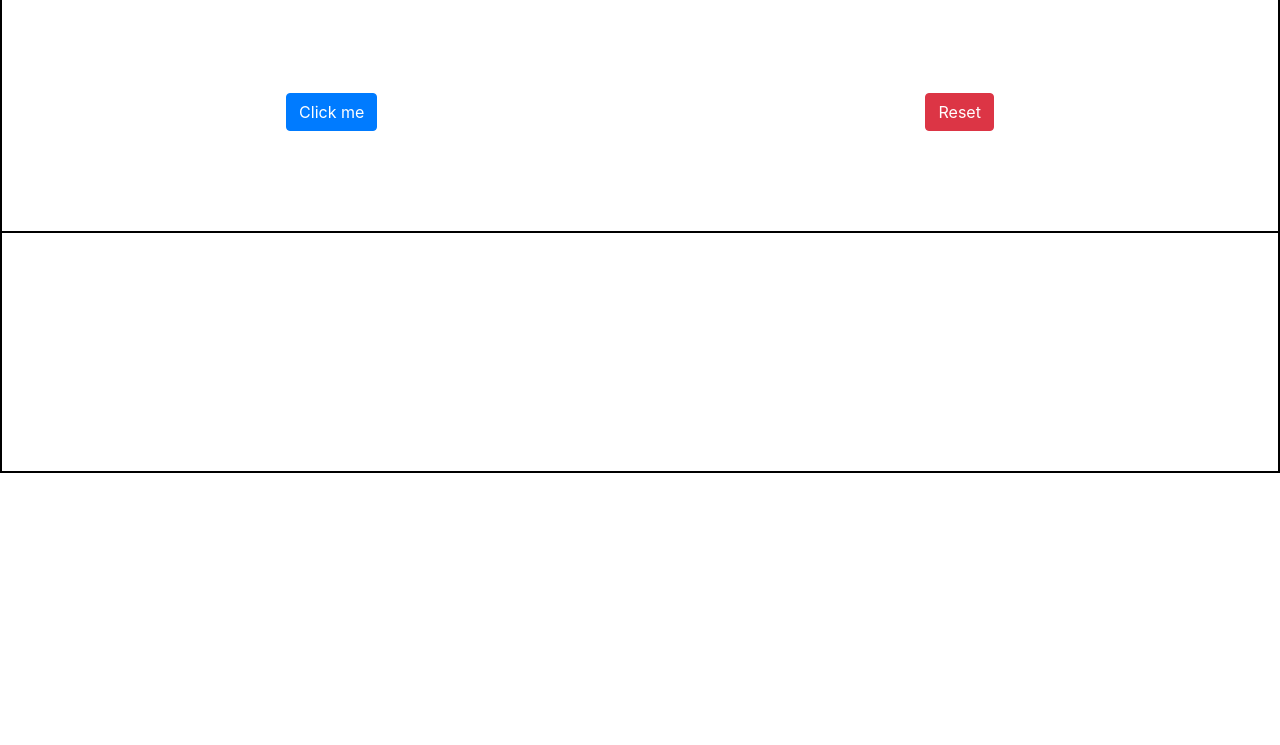
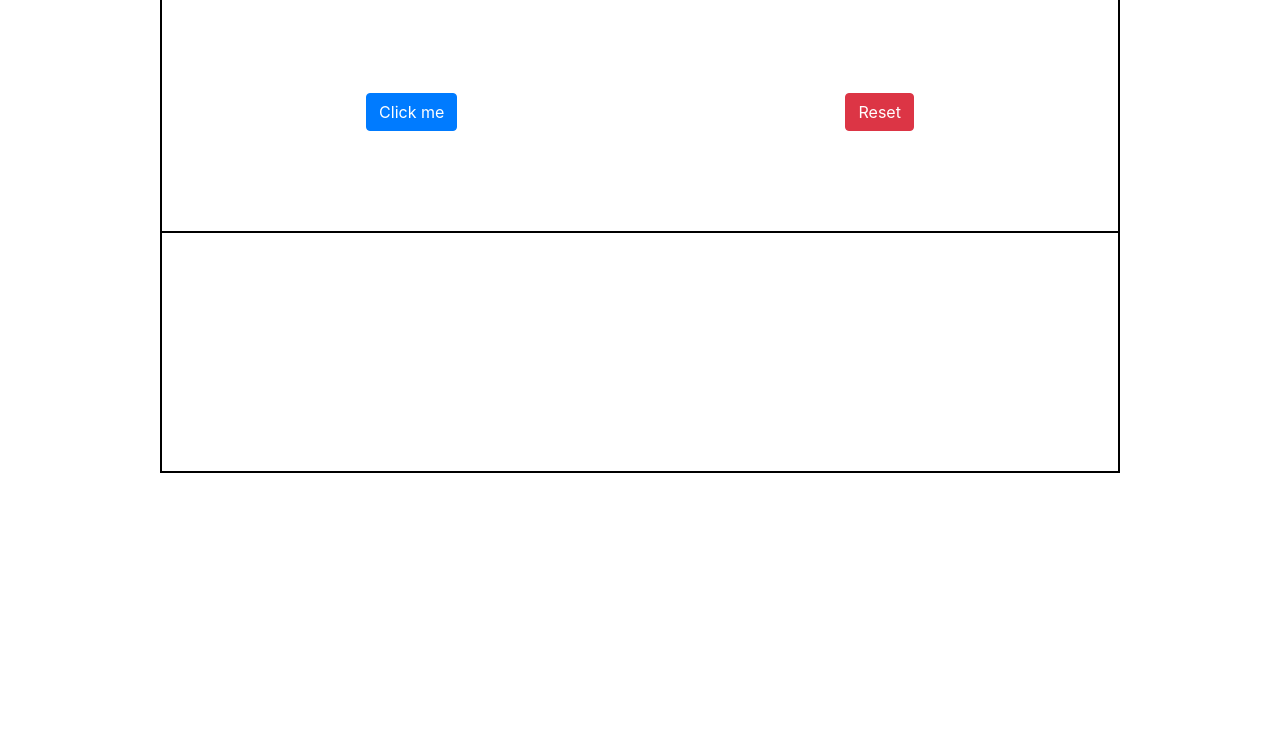
Before and after one commit to Dipin101/Age-In-Days, a plain HTML site: page index.html in a window 1280 px wide. Shown: the part 55-800 px from the top of the page. Drawn offline with nearby package versions, Linux system fonts and the light colour scheme.

Commit message:
added width and margin

```diff
--- a/style.css
+++ b/style.css
@@ -1,4 +1,6 @@
 .container-1{
+    width: 75%;
+    margin: 0 auto;
     border: 1px solid black;
     text-align: center;
 }
```
